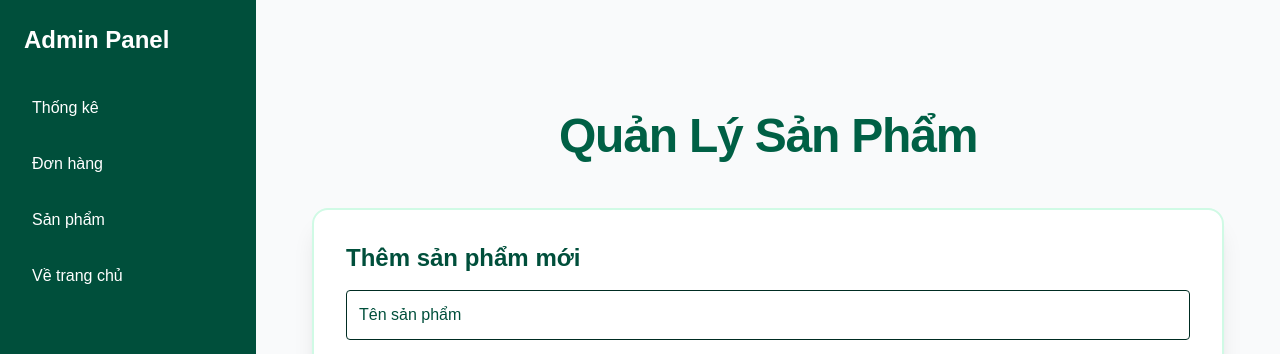
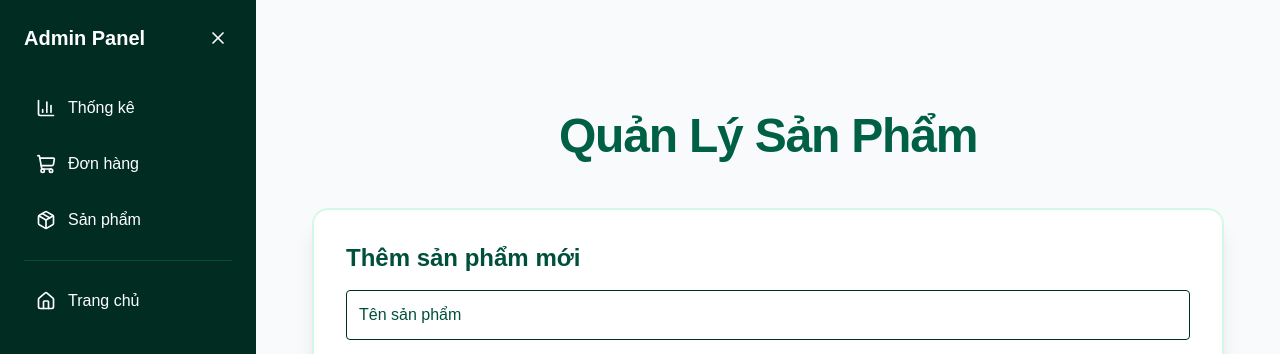
Before and after one commit to Thanh1623/ComEcommerce, a Next.js app: page /admin/products in a window 1280 px wide. Shown: the top 354 px of the page. Built offline with nearby package versions, Linux system fonts and the light colour scheme; no server answers; the database is empty.

Commit message:
feat: upgrade admin sidebar with toggle functionality and modern UI

```diff
--- a/src/app/(admin)/admin/layout.tsx
+++ b/src/app/(admin)/admin/layout.tsx
@@ -1,18 +1,50 @@
+'use client';
+
 import Link from 'next/link';
+import { useState } from 'react';
+import { Menu, X, BarChart3, Package, ShoppingCart, Home } from 'lucide-react';
 
 export default function AdminLayout({ children }: { children: React.ReactNode }) {
+  const [isOpen, setIsOpen] = useState(true);
+
   return (
     <div className="flex min-h-screen bg-gray-50">
-      <aside className="w-64 bg-emerald-900 text-white p-6">
-        <h1 className="text-2xl font-bold mb-8">Admin Panel</h1>
-        <nav className="space-y-4">
-          <Link href="/admin/stats" className="block p-2 hover:bg-emerald-800 rounded">Thống kê</Link>
-          <Link href="/admin/orders" className="block p-2 hover:bg-emerald-800 rounded">Đơn hàng</Link>
-          <Link href="/admin/products" className="block p-2 hover:bg-emerald-800 rounded">Sản phẩm</Link>
-          <Link href="/" className="block p-2 hover:bg-emerald-800 rounded">Về trang chủ</Link>
+      <aside
+        className={`${
+          isOpen ? 'w-64' : 'w-20'
+        } bg-emerald-950 text-white p-6 transition-all duration-300 ease-in-out flex flex-col`}
+      >
+        <div className="flex items-center justify-between mb-8">
+          {isOpen && <h1 className="text-xl font-bold">Admin Panel</h1>}
+          <button
+            onClick={() => setIsOpen(!isOpen)}
+            className="p-1 hover:bg-emerald-800 rounded-md transition-colors"
+          >
+            {isOpen ? <X size={20} /> : <Menu size={20} />}
+          </button>
+        </div>
+
+        <nav className="space-y-2">
+          <Link href="/admin/stats" className="flex items-center gap-3 p-3 hover:bg-emerald-900 rounded-lg transition-colors">
+            <BarChart3 size={20} />
+            {isOpen && <span>Thống kê</span>}
+          </Link>
+          <Link href="/admin/orders" className="flex items-center gap-3 p-3 hover:bg-emerald-900 rounded-lg transition-colors">
+            <ShoppingCart size={20} />
+            {isOpen && <span>Đơn hàng</span>}
+          </Link>
+          <Link href="/admin/products" className="flex items-center gap-3 p-3 hover:bg-emerald-900 rounded-lg transition-colors">
+            <Package size={20} />
+            {isOpen && <span>Sản phẩm</span>}
+          </Link>
+          <div className="border-t border-emerald-900 my-4" />
+          <Link href="/" className="flex items-center gap-3 p-3 hover:bg-emerald-900 rounded-lg transition-colors">
+            <Home size={20} />
+            {isOpen && <span>Trang chủ</span>}
+          </Link>
         </nav>
       </aside>
-      <main className="flex-1 p-8">{children}</main>
+      <main className="flex-1 p-8 transition-all duration-300">{children}</main>
     </div>
   );
 }
--- a/tasks/todo.md
+++ b/tasks/todo.md
@@ -55,3 +55,4 @@
 - [x] Create Admin Layout (Sidebar/Nav)
 - [x] Migrate existing Admin pages
 - [x] Create statistics dashboard with charts
+- [x] Set statistics dashboard as admin default page
```
